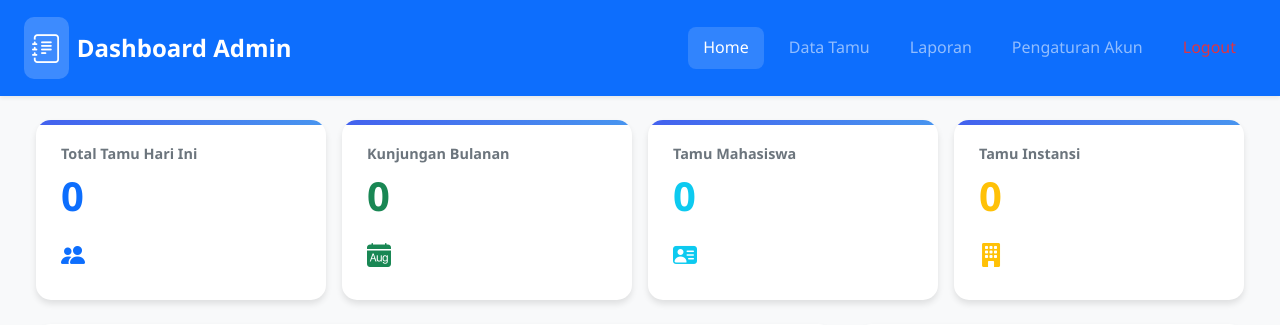
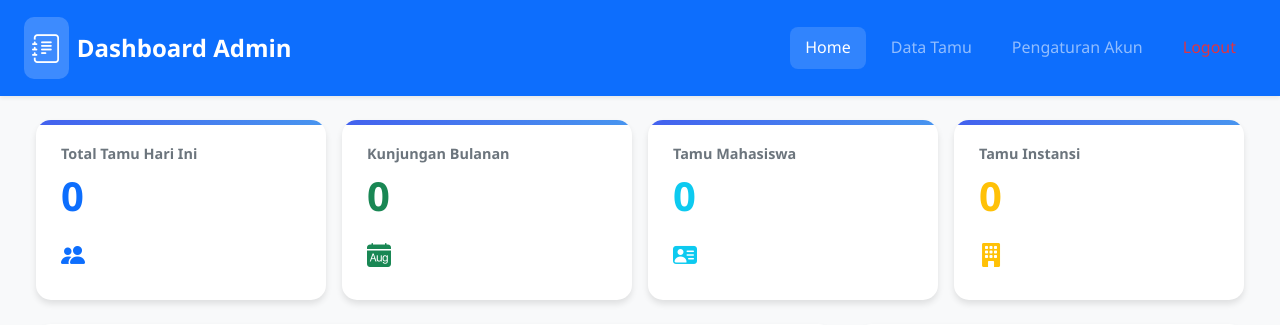
Before and after one commit to mbiww/Buku-Tamu-Digital-IF-1D-01, a PHP site: page /dashboard_admin.php in a window 1280 px wide. Shown: the top 325 px of the page. Run offline with PHP 8.4, Linux system fonts and the light colour scheme; the visitor is signed in with stand-in values (Sample User, id 1); data that the repository does not hold is empty.

Commit message:
mengedit

```diff
--- a/dashboard_admin.php
+++ b/dashboard_admin.php
@@ -406,7 +406,6 @@ $instansi_hari_ini = mysqli_fetch_assoc($q4)['total'];
                 <ul class="navbar-nav ms-auto">
                     <li class="nav-item"><a class="nav-link active" href="dashboard_admin.php">Home</a></li>
                     <li class="nav-item"><a class="nav-link" href="data_tamu.php">Data Tamu</a></li>
-                    <li class="nav-item"><a class="nav-link" href="laporan.php">Laporan</a></li>
                     <li class="nav-item"><a class="nav-link" href="pengaturan_akun.php">Pengaturan Akun</a></li>
                     <li class="nav-item"><a class="nav-link text-danger" href="logout.php">Logout</a></li>
                 </ul>
@@ -568,10 +567,9 @@ $instansi_hari_ini = mysqli_fetch_assoc($q4)['total'];
                         </form>
 
                         <hr class="my-4">
-
-                        <a href="laporan.php" class="btn btn-success w-100">
-                            <i class="bi bi-printer me-1"></i> Cetak Laporan
-                        </a>
+                            <a href="export_pdf.php" class="btn btn-success w-100">
+                                <i class="bi bi-printer me-1"></i> Cetak Laporan
+                            </a>
                     </div>
                 </div>
             </div>
```
